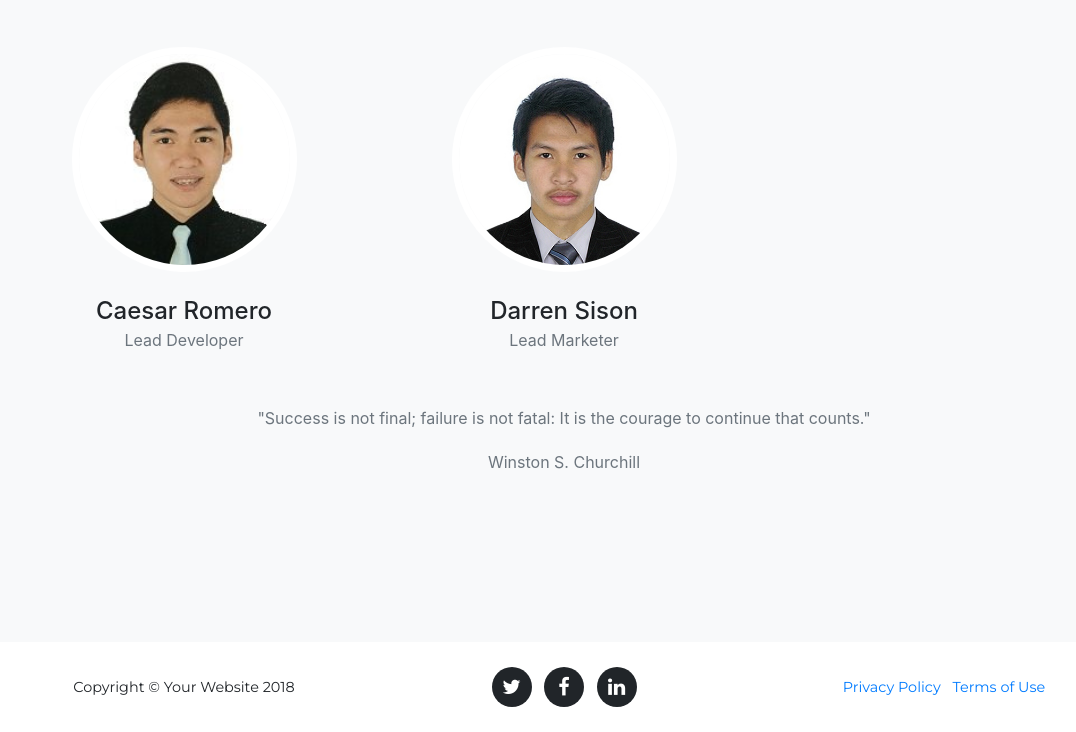
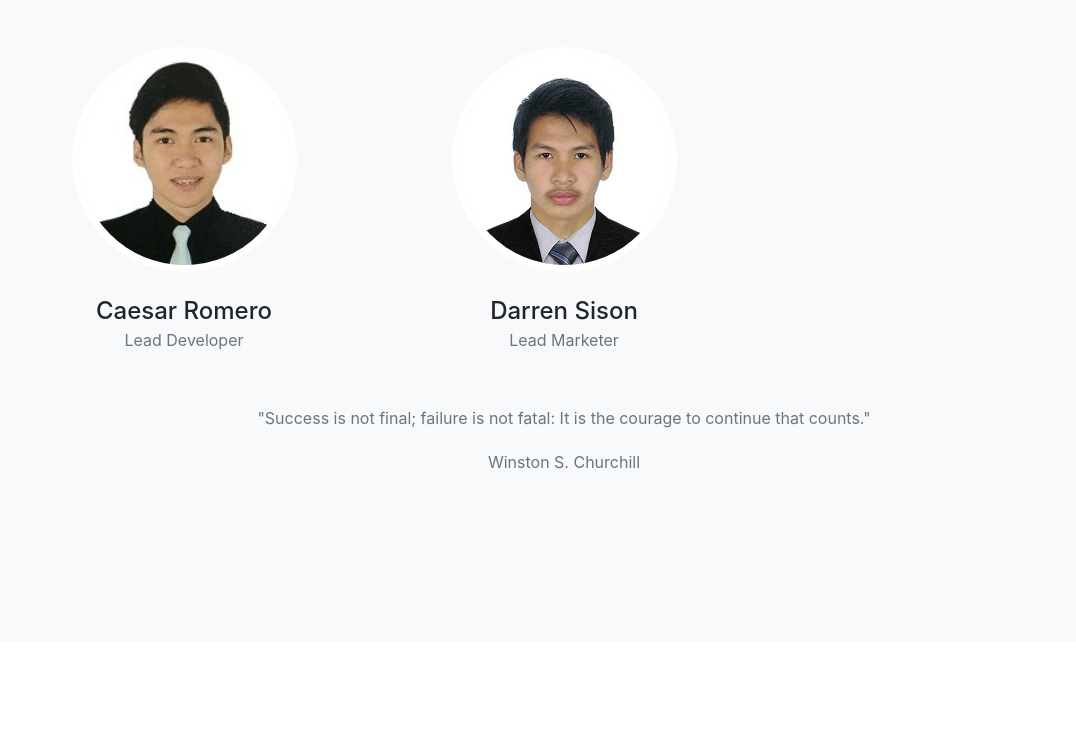
Before and after one commit to BigBoss2310/WBTK-MC, a website with bundled scripts: page 9331A-G5/Template/index.html in a window 1280 px wide. Shown: the part 3517-4249 px from the top of the page, without its empty margins (76-1152 px from the left). After the commit the page ends 4209 px from the top, so only its background shows below. Built offline with nearby package versions, Linux system fonts and the light colour scheme; a web font is replaced by a local one.

Commit message:
edit index.html

```diff
--- a/9331A-G5/Template/index.html
+++ b/9331A-G5/Template/index.html
@@ -917,40 +917,7 @@
     <!-- Footer -->
     <footer>
       <div class="container">
-        <div class="row">
-          <div class="col-md-4">
-            <span class="copyright">Copyright &copy; Your Website 2018</span>
-          </div>
-          <div class="col-md-4">
-            <ul class="list-inline social-buttons">
-              <li class="list-inline-item">
-                <a href="#">
-                  <i class="fa fa-twitter"></i>
-                </a>
-              </li>
-              <li class="list-inline-item">
-                <a href="#">
-                  <i class="fa fa-facebook"></i>
-                </a>
-              </li>
-              <li class="list-inline-item">
-                <a href="#">
-                  <i class="fa fa-linkedin"></i>
-                </a>
-              </li>
-            </ul>
-          </div>
-          <div class="col-md-4">
-            <ul class="list-inline quicklinks">
-              <li class="list-inline-item">
-                <a href="#">Privacy Policy</a>
-              </li>
-              <li class="list-inline-item">
-                <a href="#">Terms of Use</a>
-              </li>
-            </ul>
-          </div>
-        </div>
+
       </div>
     </footer>
     <!-- Bootstrap core JavaScript -->
```
